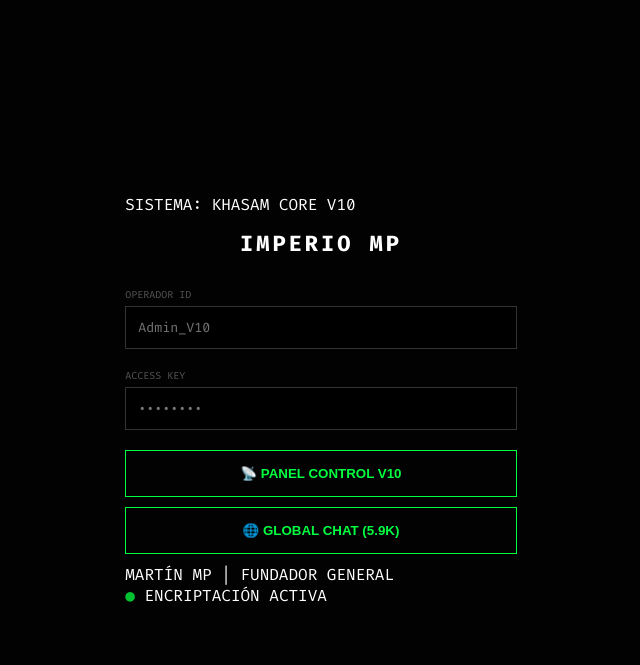
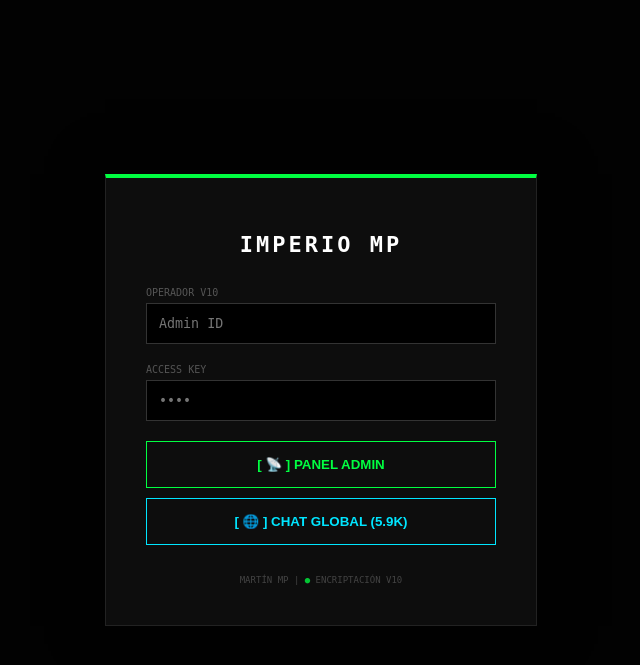
Before and after one commit to KekoOfficial/mp, a Flask app: page /login in a window 1280 px wide. Shown: the top 665 px of the page, without its empty margins (319-959 px from the left). Run offline with Flask 3, Linux system fonts and the light colour scheme; parts of the project's set-up code (start-up, migrations or seed data) failed here and were passed over.

Commit message:
Actualizar login.html

```diff
--- a/templates/login.html
+++ b/templates/login.html
@@ -1,46 +1,23 @@
 <!DOCTYPE html>
 <html lang="es">
 <head>
-    <meta charset="UTF-8">
-    <meta name="viewport" content="width=device-width, initial-scale=1.0">
-    <title>KHASAM CORE | GATEWAY V10</title>
+    <title>IMPERIO MP | GATEWAY</title>
     <link rel="stylesheet" href="/login.css">
-    <link href="https://fonts.googleapis.com/css2?family=Fira+Code:wght@400;700&display=swap" rel="stylesheet">
 </head>
 <body>
-
-    <div class="scanline"></div>
-    <div class="gateway-container">
-        <div class="system-tag">SISTEMA: KHASAM CORE V10</div>
-        <h1 class="glitch" data-text="IMPERIO MP">IMPERIO MP</h1>
-
-        <form action="/panel_admin" method="GET">
-            <div class="input-group">
-                <label>OPERADOR ID</label>
-                <input type="text" name="u" placeholder="Admin_V10" required>
-            </div>
-
-            <div class="input-group">
-                <label>ACCESS KEY</label>
-                <input type="password" name="p" placeholder="••••••••" required>
-            </div>
-
-            <div class="btn-stack">
-                <button type="submit" class="btn btn-primary">
-                    <span class="icon">📡</span> PANEL CONTROL V10
-                </button>
-
-                <button type="button" onclick="location.href='/login_global'" class="btn btn-secondary">
-                    <span class="icon">🌐</span> GLOBAL CHAT (5.9K)
-                </button>
-            </div>
-        </form>
-
-        <div class="footer-status">
-            MARTÍN MP | FUNDADOR GENERAL<br>
-            <span class="pulse">●</span> ENCRIPTACIÓN ACTIVA
+    <div class="mp-card">
+        <h1>IMPERIO MP</h1>
+        <div class="input-group">
+            <label>OPERADOR V10</label>
+            <input type="text" id="user" placeholder="Admin_ID">
         </div>
+        <div class="input-group">
+            <label>ACCESS KEY</label>
+            <input type="password" id="pass" placeholder="••••">
+        </div>
+        <button class="btn" onclick="location.href='/panel_admin'">[ 📡 ] PANEL ADMIN</button>
+        <button class="btn btn-blue" onclick="location.href='/login_global'">[ 🌐 ] CHAT GLOBAL (5.9K)</button>
+        <div class="status-bar">MARTÍN MP | <span class="pulse">●</span> ENCRIPTACIÓN V10</div>
     </div>
-
 </body>
 </html>
```
